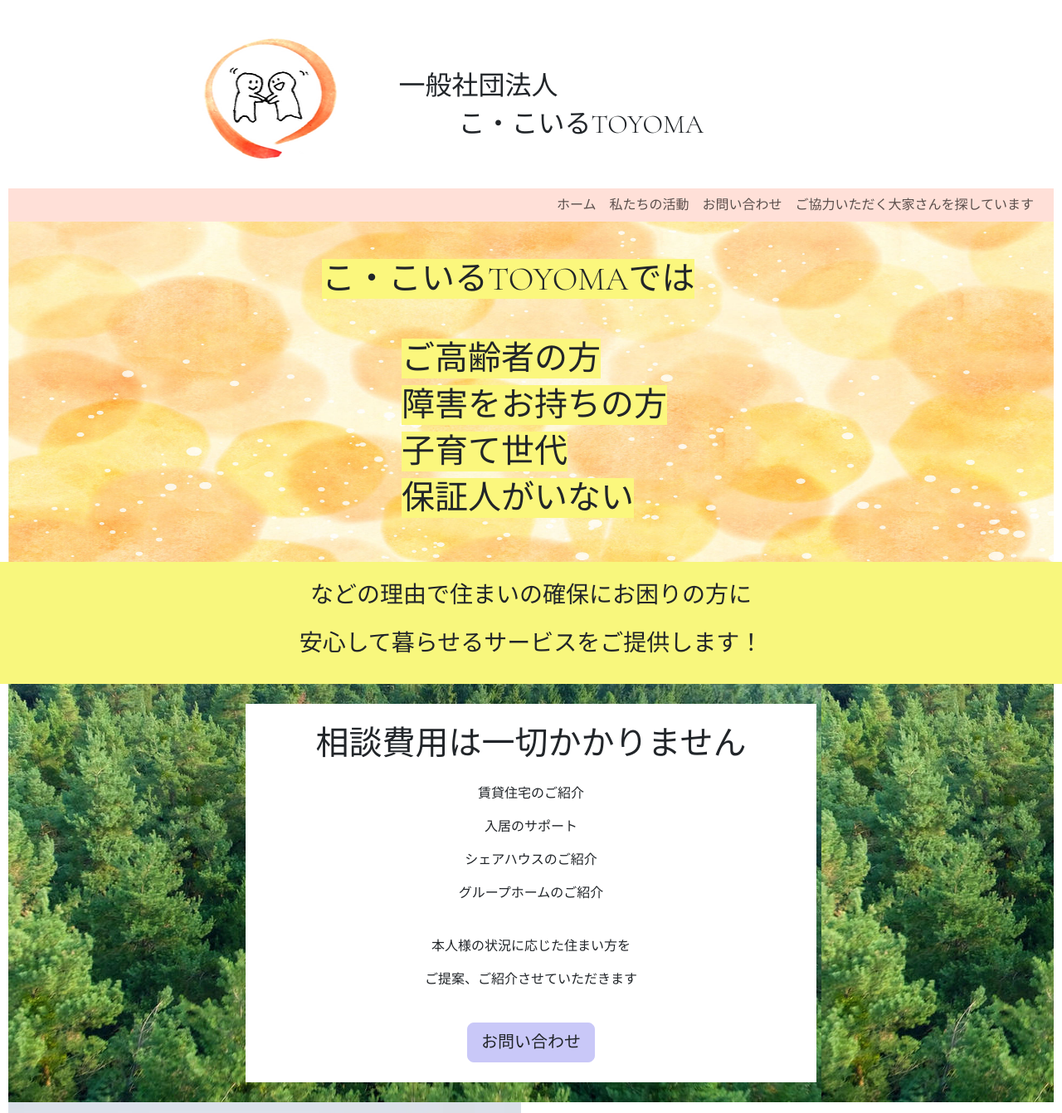
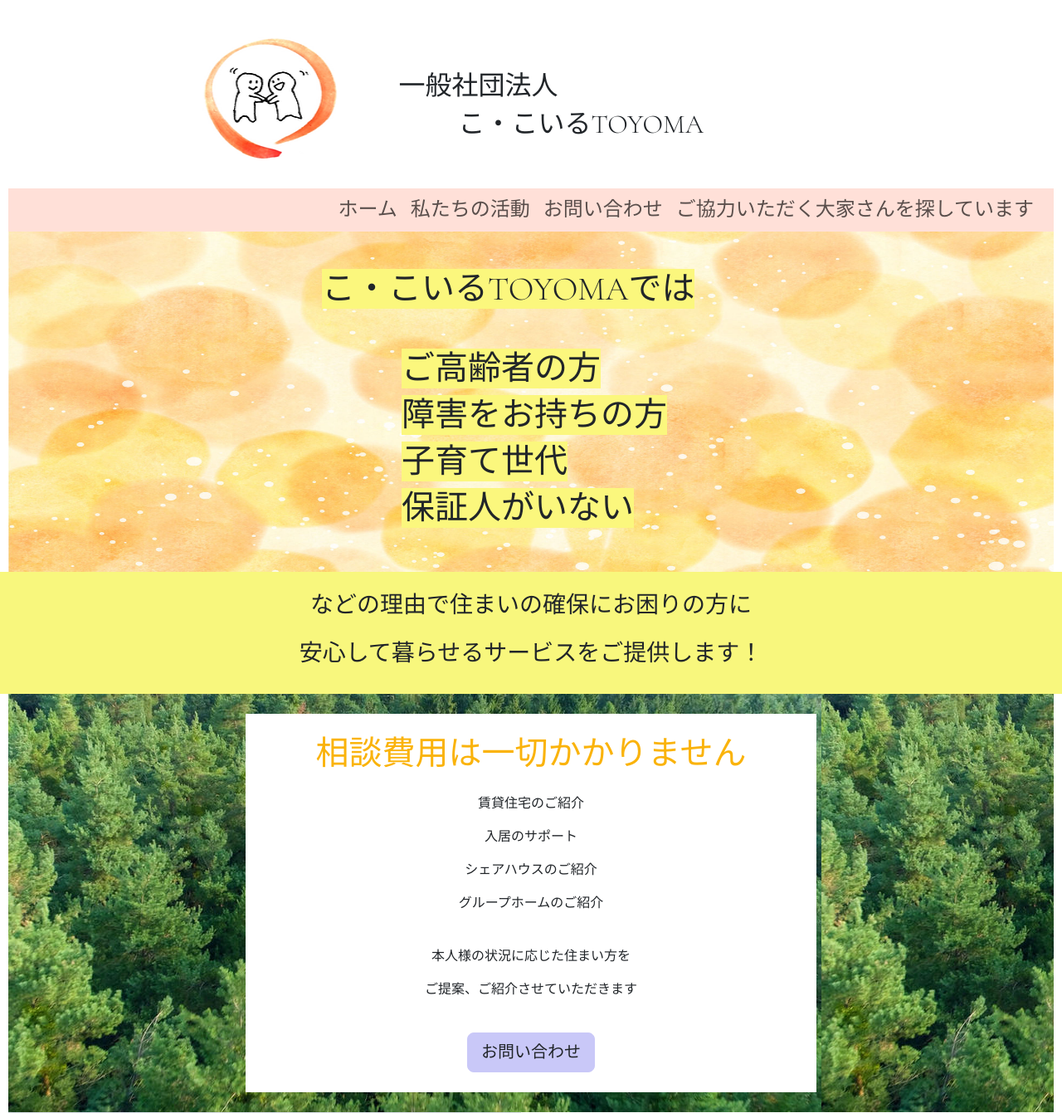
Before and after one commit to saitoyoshi/cocoiru, a PHP site: page / in a window 1280 px wide. Shown: the top 1341 px of the page at 83% size. Run offline with PHP 8.4, Linux system fonts and the light colour scheme; some libraries are stand-ins or nearby versions.

Commit message:
ナブバーのフォントサイズを拡大、相談のフォントカラーを変更

```diff
--- a/views/index.php
+++ b/views/index.php
@@ -16,10 +16,10 @@
         <button class="navbar-toggler mb-5" type="button" data-bs-toggle="collapse" data-bs-target="#nav-bar-content"><span class="navbar-toggler-icon"></span></button>
         <div class="navbar-collapse collapse max-width-wrapper navbar-content-color justify-content-sm-end " id="nav-bar-content">
             <ul class="navbar-nav">
-                <li class="nav-item"><a href="#" class="nav-link">ホーム</a></li>
-                <li class="nav-item"><a href="#" class="nav-link">私たちの活動</a></li>
-                <li class="nav-item"><a href="#contact" class="nav-link">お問い合わせ</a></li>
-                <li class="nav-item"><a href="../landlords/ooya1.php" class="nav-link pe-4">ご協力いただく大家さんを探しています</a></li>
+                <li class="nav-item fs-4"><a href="#" class="nav-link">ホーム</a></li>
+                <li class="nav-item fs-4"><a href="#" class="nav-link">私たちの活動</a></li>
+                <li class="nav-item fs-4"><a href="#contact" class="nav-link">お問い合わせ</a></li>
+                <li class="nav-item fs-4"><a href="../landlords/ooya1.php" class="nav-link pe-4">ご協力いただく大家さんを探しています</a></li>
             </ul>
         </div>
 </div>
@@ -43,7 +43,7 @@
 </div>
 <div class="my-container-fluid position-relative py-4 px-3" style="background-image: url(../img/green.jpg);">
     <div class="bg-white container text-center p-4 consultation-max-width">
-        <h1 class="fs-1 mb-4">相談費用は一切かかりません</h1>
+        <h1 class="fs-1 mb-4" style="color:#fab30b;">相談費用は一切かかりません</h1>
         <p class="p-font">賃貸住宅のご紹介</p>
         <p class="p-font">入居のサポート</p>
         <p class="p-font">シェアハウスのご紹介</p>
```
